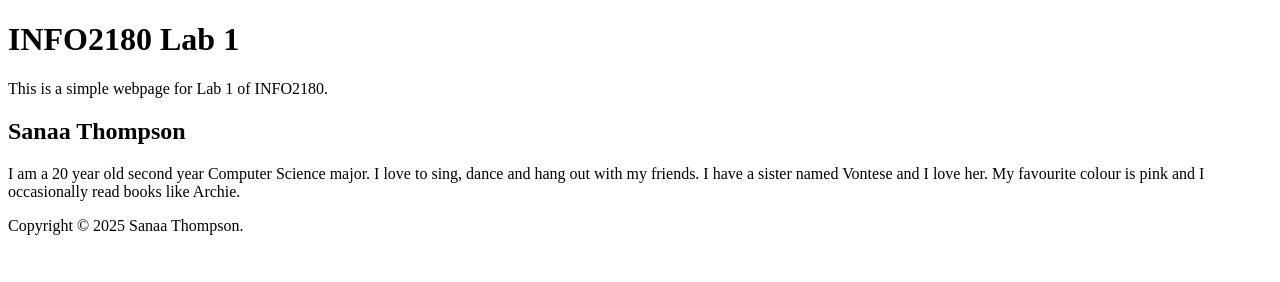
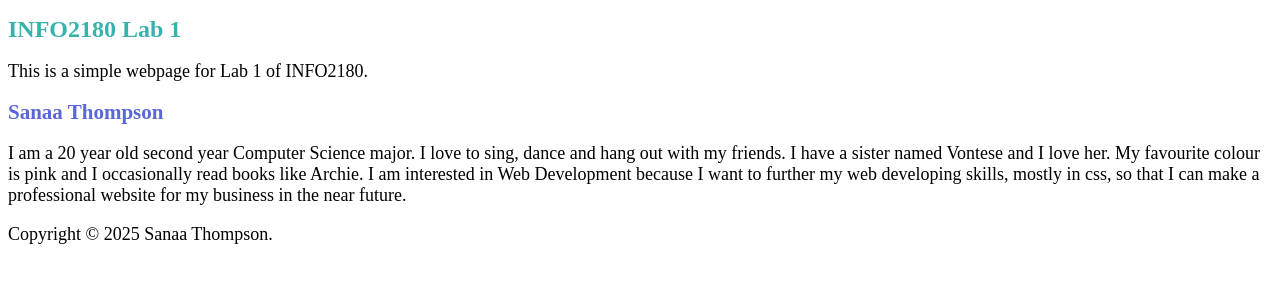
Before and after one commit to sanaathompson48/info2180-lab1, a plain HTML site: page index.html in a window 1280 px wide. Drawn offline with Linux system fonts and the light colour scheme.

Commit message:
Added styles.css

```diff
--- a/index.html
+++ b/index.html
@@ -1,6 +1,7 @@
 <!DOCTYPE html>
 <html lang="en">
 <head>
+    <link rel="stylesheet" href="styles.css">
     <meta charset="UTF-8">
     <meta name="viewport" content="width=device-width, initial-scale=1.0">
     <meta http-equiv="X-UA-Compatible" content="ie=edge">
@@ -13,7 +14,7 @@
    </header>
    <main>
        <h2>Sanaa Thompson</h2>
-       <p>I am a 20 year old second year Computer Science major. I love to sing, dance and hang out with my friends. I have a sister named Vontese and I love her. My favourite colour is pink and I occasionally read books like Archie.</p>
+       <p>I am a 20 year old second year Computer Science major. I love to sing, dance and hang out with my friends. I have a sister named Vontese and I love her. My favourite colour is pink and I occasionally read books like Archie. I am interested in Web Development because I want to further my web developing skills, mostly in css, so that I can make a professional website for my business in the near future.</p>
    </main>
    <footer>
        <p>Copyright &copy; 2025 Sanaa Thompson.</p>
--- /dev/null
+++ b/styles.css
@@ -0,0 +1,11 @@
+h1 {
+     font-size : 24px;
+     color : #38B2AC;
+}
+h2{
+    font-size : 21px;
+    color : #5A67D8;
+}
+p{
+    font-size : 18px;
+}
```
